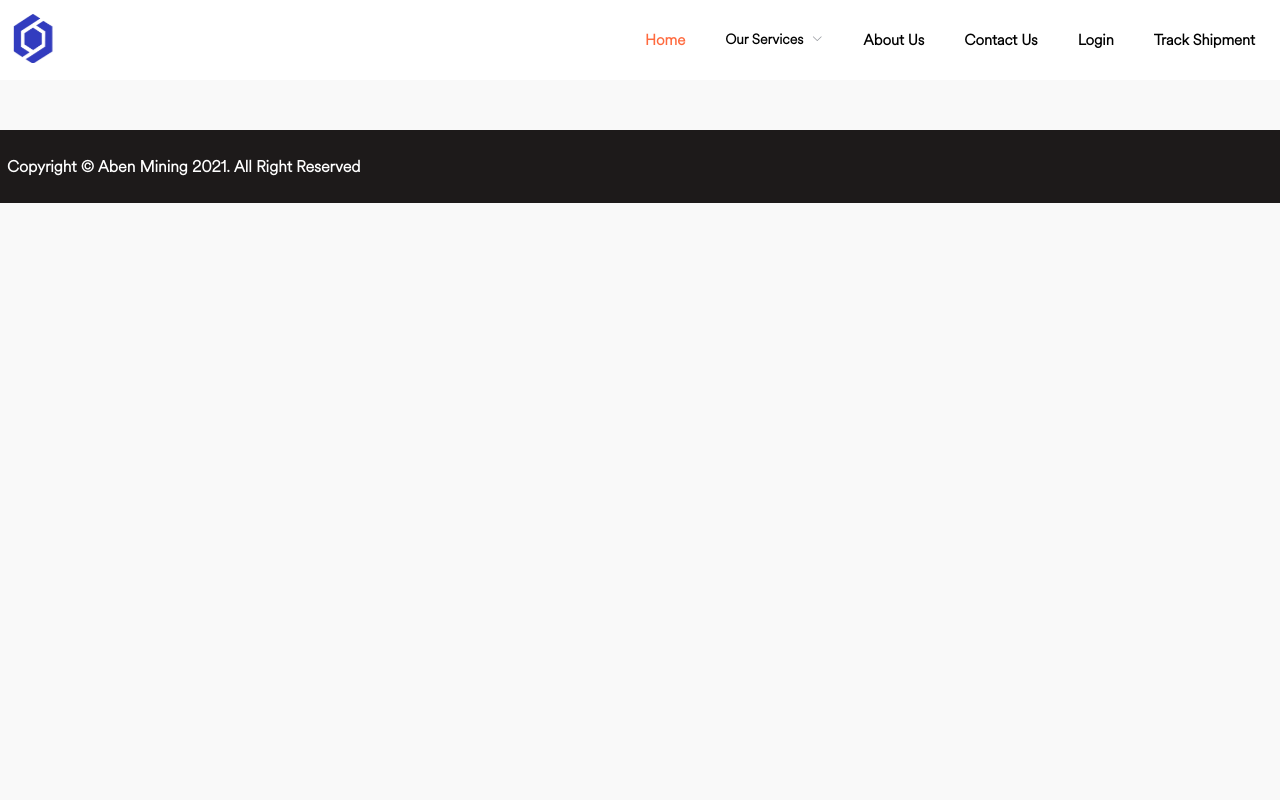
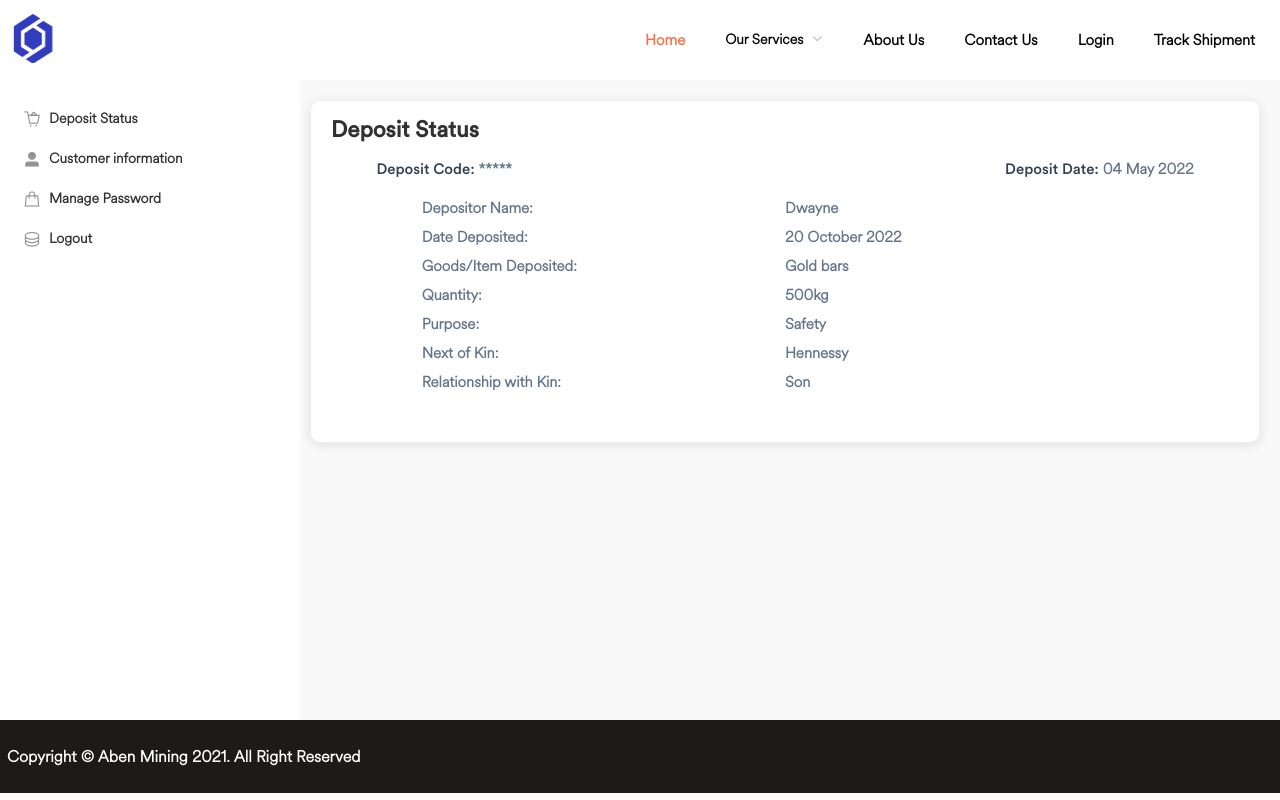
Before and after one commit to DeHerro1/aben_mining, a Nuxt app: page /deposit_vault in a window 1280 px wide. Built offline with nearby package versions, Linux system fonts and the light colour scheme.

Commit message:
latest update

```diff
--- a/components/layout/Footer.vue
+++ b/components/layout/Footer.vue
@@ -28,8 +28,9 @@ export default Vue.extend({
 </script>
 <style lang="scss" scoped>
 .footer {
-  margin-top: 50px;
+  // margin-top: 50px;
   background: #1d1a1a;
+  z-index: 5;
 }
 .footer_content {
   color: #fff;
--- a/components/layout/NavHeader.vue
+++ b/components/layout/NavHeader.vue
@@ -95,42 +95,42 @@
           <el-menu-item index="2-1"
             ><span class="p-10"
               ><NuxtLink to="/services/air-freight-transportation"
-                >Air Freight</NuxtLink
+                ><span style="color: #000">Air Freight</span></NuxtLink
               ></span
             ></el-menu-item
           >
           <el-menu-item index="2-2"
             ><span class="p-10"
               ><NuxtLink to="/services/chain-management"
-                >Chain Management</NuxtLink
+                ><span style="color: #000">Chain Management</span></NuxtLink
               ></span
             ></el-menu-item
           >
           <el-menu-item index="2-3"
             ><span class="p-10"
               ><NuxtLink to="/services/counter-surveillance"
-                >Counter Surveillance</NuxtLink
+                ><span style="color: #000">Counter Surveillance</span></NuxtLink
               ></span
             ></el-menu-item
           >
           <el-menu-item index="2-4"
             ><span class="p-10"
               ><NuxtLink to="/services/mineral-refinery"
-                >Mineral Refinery</NuxtLink
+                ><span style="color: #000">Mineral Refinery</span></NuxtLink
               ></span
             ></el-menu-item
           >
           <el-menu-item index="2-4"
             ><span class="p-10"
               ><NuxtLink to="/services/ocean-freight"
-                >Ocean Freight</NuxtLink
+                ><span style="color: #000">Ocean Freight</span></NuxtLink
               ></span
             ></el-menu-item
           >
           <el-menu-item index="2-4"
             ><span class="p-10"
               ><NuxtLink to="/services/storage-facility"
-                >Storage Facility</NuxtLink
+                ><span style="color: #000">Storage Facility</span></NuxtLink
               ></span
             ></el-menu-item
           >
@@ -225,4 +225,7 @@ $laptop_screen: 1024px;
     }
   }
 }
+.services_content {
+  color: red !important;
+}
 </style>
--- /dev/null
+++ b/components/vault/sidebar.vue
@@ -0,0 +1,55 @@
+<template>
+  <el-aside class="sidebar_container">
+    <div class="sidebar">
+      <div class="sidebar_logo_div">
+        <!-- <img src="../../assets/img/logo.png" alt="logo" width="100px" /> -->
+      </div>
+      <br />
+      <el-menu active-text-color="black">
+        <el-menu-item index="1" :route="{ path: '/' }">
+          <i class="el-icon-shopping-cart-full"></i>
+          Deposit Status</el-menu-item
+        >
+        <el-menu-item index="2">
+          <i class="el-icon-user-solid mr-5"></i>
+          Customer information</el-menu-item
+        >
+        <el-menu-item index="3">
+          <i class="el-icon-goods mr-5"></i>
+          Manage Password
+        </el-menu-item>
+        <el-menu-item index="4">
+          <i class="el-icon-coin mr-5"></i>
+          Logout
+        </el-menu-item>
+      </el-menu>
+    </div>
+  </el-aside>
+</template>
+
+<script lang="ts">
+import Vue from 'vue'
+
+export default Vue.extend({
+  name: 'SideBar',
+  data() {
+    return {}
+  },
+  methods: {},
+})
+</script>
+
+<style lang="scss" scoped>
+$small_screen: 426px;
+$medium_screen: 769px;
+$laptop_screen: 1024px;
+.sidebar_container {
+  background: #fff;
+  //   height: 90vh;
+  height: 80vh;
+  position: fixed;
+}
+.sidebar {
+  height: 100%;
+}
+</style>
--- a/nuxt.config.js
+++ b/nuxt.config.js
@@ -4,7 +4,7 @@ export default {
 
   // Global page headers: https://go.nuxtjs.dev/config-head
   head: {
-    title: 'Access Security World',
+    title: 'Access Group World',
     htmlAttrs: {
       lang: 'en',
     },
--- /dev/null
+++ b/pages/deposit_vault/index.vue
@@ -0,0 +1,101 @@
+<template>
+  <div class="deposit_vault_container">
+    <div>
+      <SideBar />
+    </div>
+    <div class="vault_content_container">
+      <el-card class="box-card vault_content">
+        <h3>Deposit Status</h3>
+        <div class="vault_content_header">
+          <p><b>Deposit Code: </b> *****</p>
+          <p><b>Deposit Date:</b> 04 May 2022</p>
+        </div>
+        <div class="vault_deposit_status">
+          <section>
+            <p>Depositor Name:</p>
+            <p>Dwayne</p>
+          </section>
+          <section>
+            <p>Date Deposited:</p>
+            <p>20 October 2022</p>
+          </section>
+          <section>
+            <p>Goods/Item Deposited:</p>
+            <p>Gold bars</p>
+          </section>
+          <section>
+            <p>Quantity:</p>
+            <p>500kg</p>
+          </section>
+
+          <section>
+            <p>Purpose:</p>
+            <p>Safety</p>
+          </section>
+          <section>
+            <p>Next of Kin:</p>
+            <p>Hennessy</p>
+          </section>
+          <section>
+            <p>Relationship with Kin:</p>
+            <p>Son</p>
+          </section>
+        </div>
+      </el-card>
+    </div>
+  </div>
+</template>
+
+<script lang="ts">
+import Vue from 'vue'
+import SideBar from '../../components/vault/sidebar.vue'
+
+export default Vue.extend({
+  name: 'DepositVault',
+  components: { SideBar },
+  data() {
+    return {}
+  },
+  methods: {},
+})
+</script>
+
+<style lang="scss" scoped>
+$small_screen: 426px;
+$medium_screen: 769px;
+$laptop_screen: 1024px;
+.deposit_vault_container {
+  height: 80vh;
+
+  .vault_content_container {
+    height: 500px;
+    margin: 20px 20px 0 310px;
+    // overflow-y: scroll;
+    .vault_content {
+      padding: 20px;
+      padding-bottom: 40px;
+      .vault_content_header {
+        width: 90%;
+        margin: 20px auto;
+        display: flex;
+        justify-content: space-between;
+      }
+      .vault_deposit_status {
+        width: 80%;
+        margin: 0 auto;
+        &:nth-child(1) {
+          background: red;
+        }
+        section {
+          margin-bottom: 10px;
+          display: flex;
+          // justify-content: space-between;
+          p {
+            width: 50%;
+          }
+        }
+      }
+    }
+  }
+}
+</style>
--- a/pages/index.vue
+++ b/pages/index.vue
@@ -3,7 +3,7 @@
     <div class="landing_page_head">
       <div class="landing_page_content_container">
         <div class="landing_page_content">
-          <h1>Access Security World</h1>
+          <h1>Access Group World</h1>
           <p>
             Explore modern ways to become more efficient, learn more about our
             shipping services from 300 ports around the world.
```
